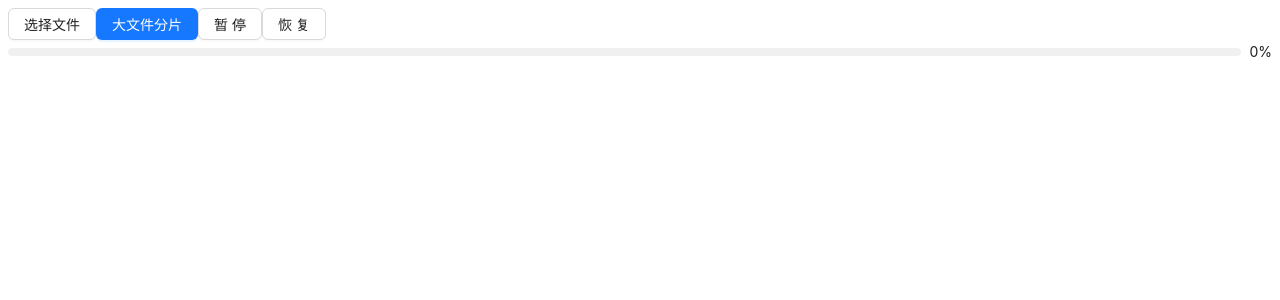
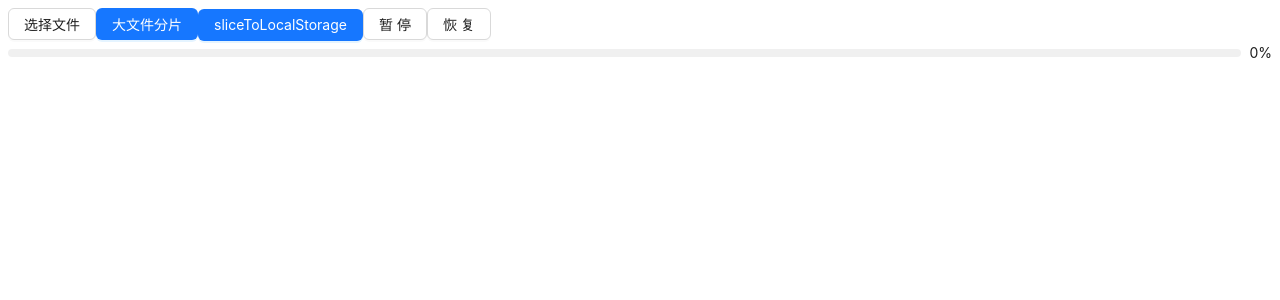
Before and after one commit to tyxu99/file-stream-web, a Next.js app: page / in a window 1280 px wide. Shown: the top 300 px of the page. Built offline with nearby package versions, Linux system fonts and the light colour scheme.

Commit message:
feat: sliceToLocal

```diff
--- a/src/components/upload.tsx
+++ b/src/components/upload.tsx
@@ -1,45 +1,28 @@
 import { Button, Upload, Progress } from "antd";
 import { useState } from "react";
+import { getFileId, sliceFileToLocalStorage } from "@/utils/helper";
+import fetcher from "@/utils/fetcher";
 
 const Index = () => {
   const [percent, setPercent] = useState(0);
   const [acObj, setAcObj] = useState<any>(null);
 
-  const isFileExist = async (file: File) => {
-    const fr = new FileReader();
-    fr.readAsArrayBuffer(file);
-    fr.onload = () => {
-      crypto.subtle
-        .digest("SHA-256", fr.result as BufferSource)
-        .then(async (res) => {
-          const hashArray = Array.from(new Uint8Array(res)); // 将 ArrayBuffer 转换为 Uint8Array
-          const hashBase64 = btoa(
-            hashArray.reduce(
-              (data, byte) => data + String.fromCharCode(byte),
-              "",
-            ),
-          ).replace(/\/|\\/g, ""); // 将 Uint8Array 转换为 Base64 字符串
-          console.log("File hash: ", hashBase64);
+  const isFileExist = (file: File) => {
+    const fileType = file.name.slice(file.name.lastIndexOf("."));
+    getFileId(file, async (fileId: string) => {
       try {
-            const res = await fetch(
-              "http://127.0.0.1:8888/api/isFileExist?filename=" +
-                hashBase64 +
-                file.name.slice(file.name.lastIndexOf(".")),
+        const { data } = await fetcher(
+          "http://127.0.0.1:8888/api/isFileExist?filename=" + fileId + fileType,
         );
-            if (!res.ok) {
-              throw new Error(`HTTP error! status: ${res.status}`);
-            }
-            const { data } = await res.json();
         if (data) {
           console.log("file exist");
         } else {
-              uploadChunks(file, hashBase64);
+          uploadChunks(file, fileId);
         }
       } catch (err) {
         console.log(err);
       }
     });
-    };
   };
 
   const uploadChunks = async (file: File, filename: string) => {
@@ -101,10 +84,23 @@ const Index = () => {
 
   const recoverUpload = () => {};
 
+  const sliceToLocalStorage = (file: File) => {
+    sliceFileToLocalStorage(file, (fileId: string, chunks: number) => {
+      for (let i = 0; i < chunks; i++) {
+        const t = localStorage.getItem(fileId + "-chunk-" + i);
+        const item = JSON.parse(t);
+        console.log(item);
+      }
+    });
+  };
+
   return (
     <>
       <Upload beforeUpload={isFileExist} showUploadList={false}>
         <Button type="primary">大文件分片</Button>
+      </Upload>
+      <Upload beforeUpload={sliceToLocalStorage} showUploadList={false}>
+        <Button type="primary">sliceToLocalStorage</Button>
       </Upload>
       <Button onClick={pauseUpload}>暂停</Button>
       <Button onClick={recoverUpload}>恢复</Button>
--- a/src/utils/fetcher.ts
+++ b/src/utils/fetcher.ts
@@ -7,7 +7,9 @@ const defaults = {
 };
 
 const fetcher = async (url: string, config: any = null) => {
-  const conf = config ? { ...defaults, ...config } : { ...defaults, method: "GET" };
+  const conf = config
+    ? { ...defaults, ...config }
+    : { ...defaults, method: "GET" };
 
   // fetch(url, conf)
   //   .then((response) => {
@@ -42,10 +44,10 @@ const fetcher = async (url: string, config: any = null) => {
 
   const [res, error] = await fetch(url, conf).then(
     (data) => [data, null],
-    (err) => [null, err]
+    (err) => [null, err],
   );
   if (!error) {
-    return res.json();
+    return await res.json();
   } else {
     console.log(error);
   }
--- /dev/null
+++ b/src/utils/helper.ts
@@ -0,0 +1,90 @@
+import md5 from "md5";
+
+let count = 0;
+export const generateFileId = async (file: File) => {
+  // 每次截取多少二进制
+  // let whileMax = Math.floor(
+  //   file.size / 10 > 10240 * 1024 ? 10240 * 1024 : file.size / 10,
+  // );
+  let whileMax = 1024 * 1024;
+  // 循环截取多少次
+  let whileNumber =
+    file.size <= 10240 * 1024 ? 10 : Math.ceil(file.size / whileMax);
+  // 二进制的截取长度，超出10M后 每10M 截取一部分，最多10M
+  let sliceEnd = Math.floor(
+    ((((1024 * 10240) / file.size) * 100) / whileNumber) * whileMax,
+  );
+  sliceEnd = whileNumber > 10 ? sliceEnd : 10240 * 1024;
+  // 转换二进制的长度
+  let start = 0;
+  let end = 0;
+
+  let promiseArr = [];
+  while (whileNumber--) {
+    start = end;
+    end = end + whileMax;
+    let promiseArrayBuffer = new Promise((resolve, reject) => {
+      const reader = new FileReader();
+      reader.readAsArrayBuffer(file.slice(start, end));
+      reader.onload = () => {
+        resolve(
+          new Uint8Array(reader.result as ArrayBuffer)
+            .slice(0, sliceEnd)
+            .join(""),
+        );
+      };
+    });
+    promiseArr.push(promiseArrayBuffer);
+  }
+  return md5((await Promise.all(promiseArr)).join(""));
+};
+
+export const getFileId = (file: File, cb: Function) => {
+  const fr = new FileReader();
+  fr.readAsArrayBuffer(file);
+  fr.onload = () => {
+    crypto.subtle
+      .digest("SHA-256", fr.result as BufferSource)
+      .then(async (res) => {
+        const hashArray = Array.from(new Uint8Array(res));
+        const hashBase64 = btoa(
+          hashArray.reduce(
+            (data, byte) => data + String.fromCharCode(byte),
+            "",
+          ),
+        ).replace(/\\|\//g, "");
+        cb && cb(hashBase64);
+      });
+  };
+
+  fr.onerror = () => cb && cb("read error");
+  fr.onabort = () => cb && cb("read abort");
+};
+
+export const sliceFileToLocalStorage = (file: File, cb: Function) => {
+  getFileId(file, (fileId: string) => {
+    const chunkSize = 1024 * 1024 * 3;
+    const fileSize = file.size;
+    const chunks = Math.ceil(fileSize / chunkSize);
+    let start = 0,
+      chunkIndex = 0;
+    while (chunkIndex < chunks) {
+      const chunkItem = file.slice(start, start + chunkSize);
+      const fileItem = {
+        index: chunkIndex,
+        total: chunks,
+        data: chunkItem,
+        name: fileId,
+      };
+      localStorage.setItem(
+        fileId + "-chunk-" + chunkIndex,
+        JSON.stringify(fileItem),
+      );
+      start += chunkSize;
+      chunkIndex++;
+    }
+    if (chunkIndex === chunks && cb) {
+      cb(fileId, chunks);
+    }
+  });
+};
```
Also changed, not shown: src/utils/helper.js (deleted, +0 -37 lines). Lines whose indentation alone changed are shown as unchanged.
